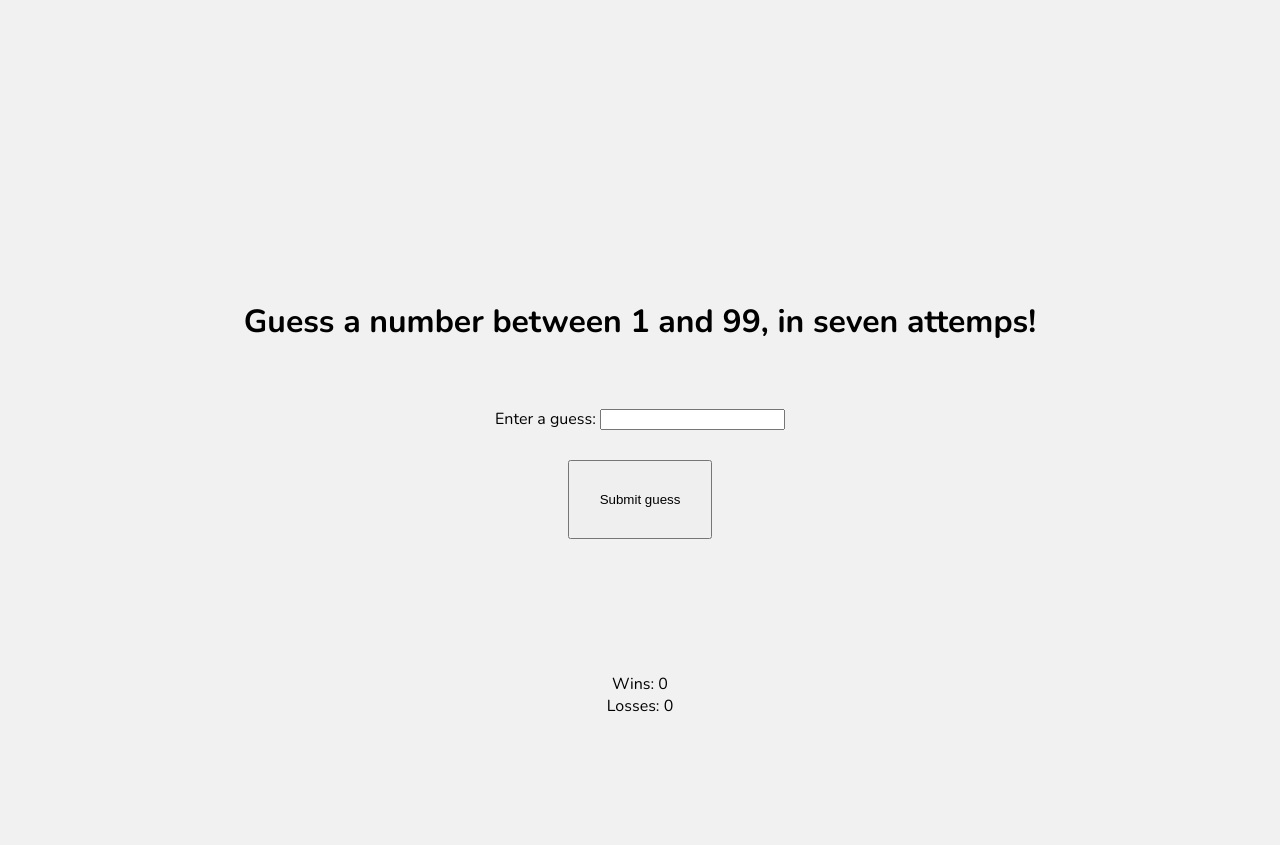
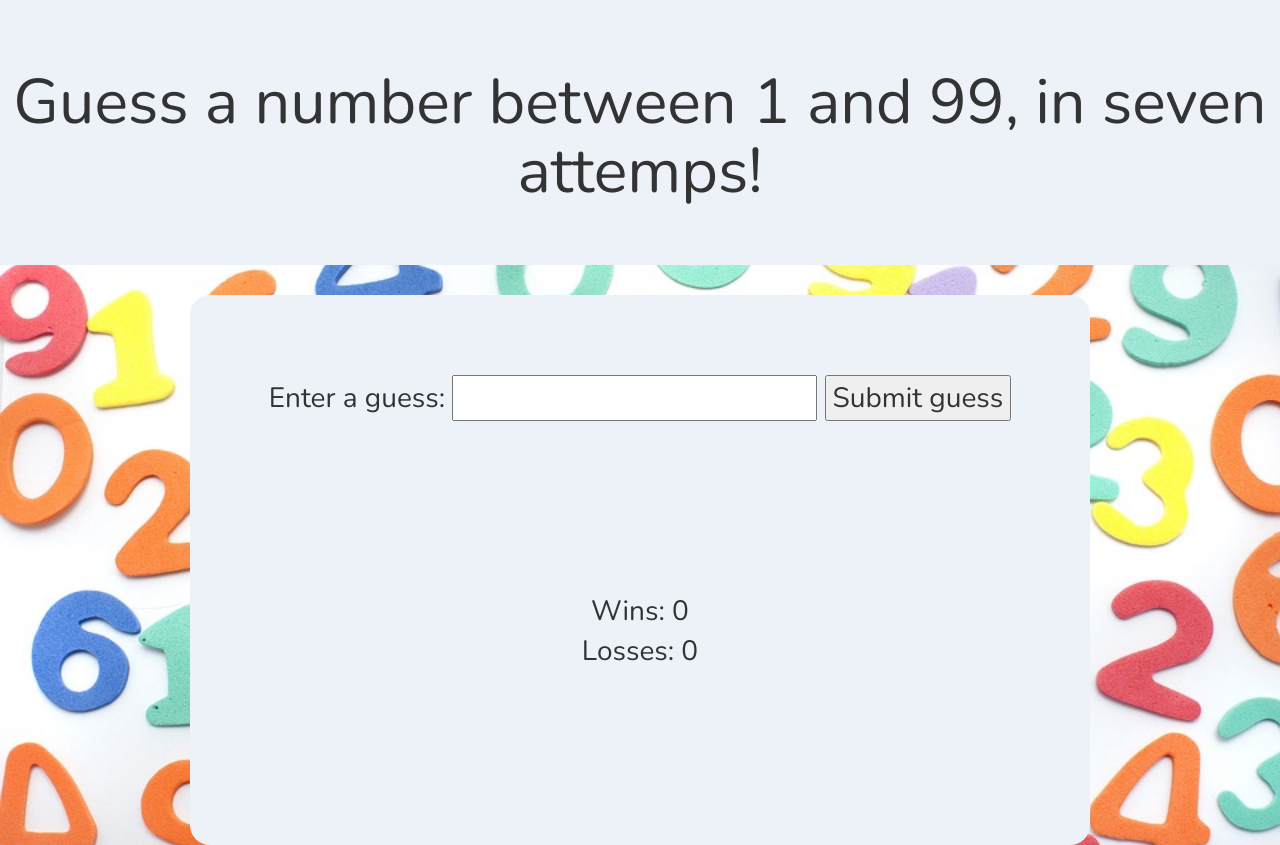
Before and after one commit to wsvea-lochert/cst352, a PHP site: page /lab7/index.html in a window 1280 px wide. Before the commit the page ends 712 px from the top, so only its background shows below. Run offline with PHP 8.4, Linux system fonts and the light colour scheme.

Commit message:
refactor

```diff
--- a/lab7/css/styles.css
+++ b/lab7/css/styles.css
@@ -2,16 +2,21 @@
 
 body{
     font-family: 'Nunito', sans-serif;
-    text-align: center;
-    background-color: #f1f1f1;
+    text-align:center;
+    background-image: url("../img/numbers_bg.jpg");
+    background-size: cover;
 }
 
-#directions{
-    margin-top: 300px;
 
+.jumbotron {
+    background-color:#edf2f9;
 }
 
-.guessSubmit{
-    margin: 30px;
-    padding: 30px;
+#directions {
+    background-color:#edf2f9;
+    font-size: 2em;
+    width:900px;
+    height:550px;
+    margin:0 auto;
+    border-radius:20px;
 }
--- a/lab7/index.html
+++ b/lab7/index.html
@@ -3,19 +3,27 @@
     <head>
         <title> lab 7 </title>
         <script src="https://ajax.googleapis.com/ajax/libs/jquery/3.3.1/jquery.min.js"></script>
+
+        <!--Bootstrap files-->
+        <link rel="stylesheet" href="https://maxcdn.bootstrapcdn.com/bootstrap/3.3.7/css/bootstrap.min.css" integrity="sha384-BVYiiSIFeK1dGmJRAkycuHAHRg32OmUcww7on3RYdg4Va+PmSTsz/K68vbdEjh4u" crossorigin="anonymous">
+        <script src="https://maxcdn.bootstrapcdn.com/bootstrap/3.3.7/js/bootstrap.min.js" integrity="sha384-Tc5IQib027qvyjSMfHjOMaLkfuWVxZxUPnCJA7l2mCWNIpG9mGCD8wGNIcPD7Txa" crossorigin="anonymous"></script>
+
+        <!--Custom Styles-->
+        <link href="css/styles.css" rel="stylesheet" type="text/css" />
         <link rel="stylesheet" href="https://cdnjs.cloudflare.com/ajax/libs/animate.css/3.7.0/animate.min.css">
         <link rel="stylesheet" href="css/styles.css" type="text/css" />
     </head>
     <body>
 
+        <div class="jumbotron"><h1 class="animated tada">Guess a number between 1 and 99, in seven attemps!</h1></div>
         <div id="directions" class="resultParas">
 
-            <h1 class="animated tada">Guess a number between 1 and 99, in seven attemps!</h1>
+
 
 
             <br><br>
             <laber for="guessFiled">Enter a guess: </laber>
-            <input type="text" id="guessFiled" class="guessField"/> <br>
+            <input type="text" id="guessFiled" class="guessField"/>
             <input type="submit" value="Submit guess" class="guessSubmit"/>
 
 
```
Also changed, not shown: lab7/css/numbers_bg.jpg (added), lab7/img/numbers_bg.jpg (added).
